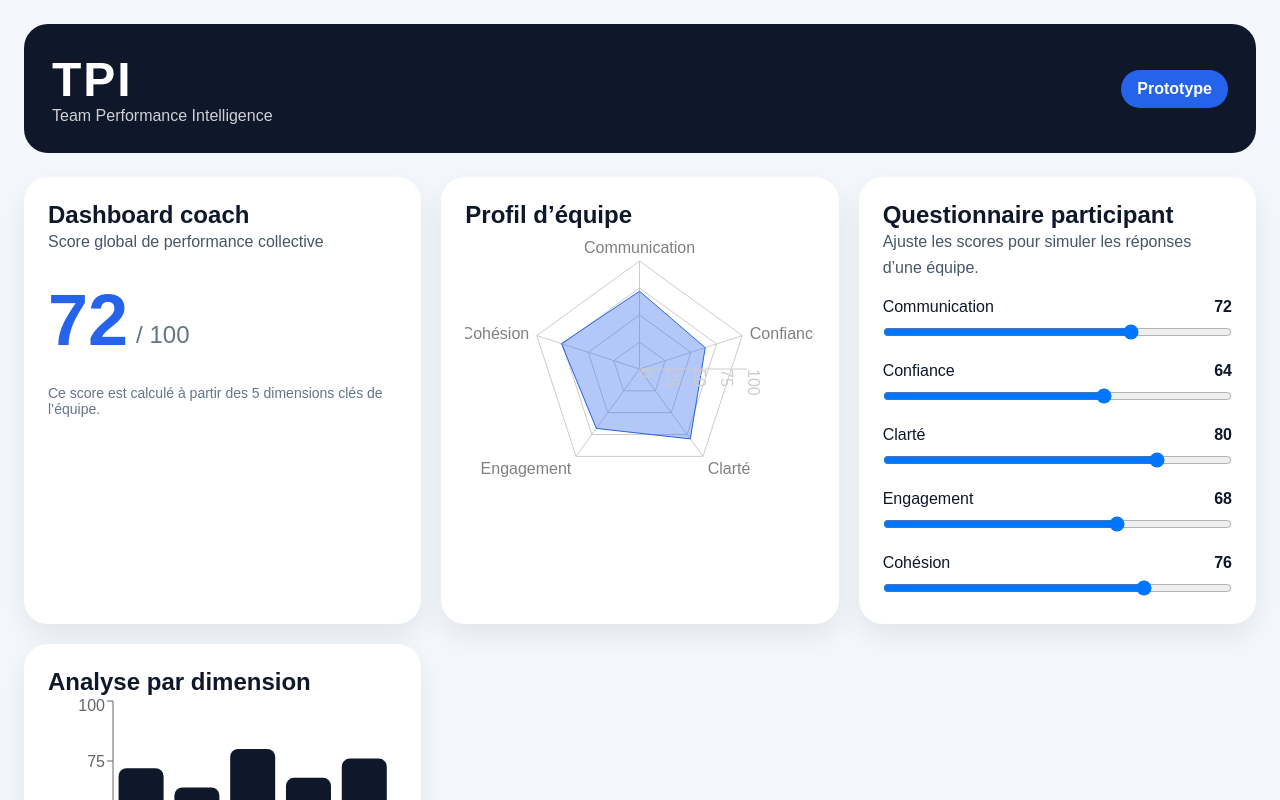
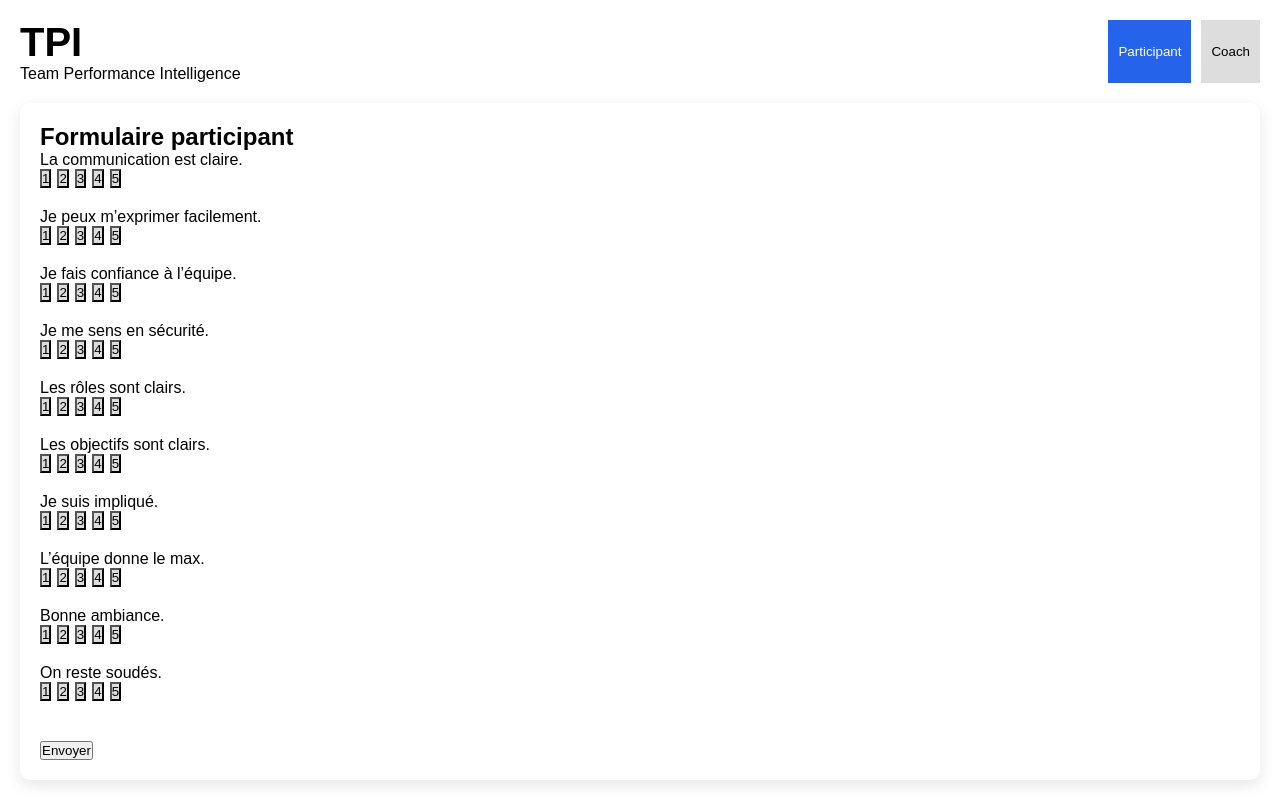
Before and after one commit to michelefritz09-cloud/tpi-app, a React (Vite) app: page / in a window 1280 px wide. Shown: the top 800 px of the page. Built offline with nearby package versions, Linux system fonts and the light colour scheme.

Commit message:
separate participant and coach views

```diff
--- a/src/App.jsx
+++ b/src/App.jsx
@@ -14,220 +14,159 @@ import {
 } from "recharts";
 import "./App.css";
 
-const dimensions = [
-  "Communication",
-  "Confiance",
-  "Clarté",
-  "Engagement",
-  "Cohésion",
+const questions = [
+  { id: 1, dimension: "Communication", text: "La communication est claire." },
+  { id: 2, dimension: "Communication", text: "Je peux m’exprimer facilement." },
+  { id: 3, dimension: "Confiance", text: "Je fais confiance à l’équipe." },
+  { id: 4, dimension: "Confiance", text: "Je me sens en sécurité." },
+  { id: 5, dimension: "Clarté", text: "Les rôles sont clairs." },
+  { id: 6, dimension: "Clarté", text: "Les objectifs sont clairs." },
+  { id: 7, dimension: "Engagement", text: "Je suis impliqué." },
+  { id: 8, dimension: "Engagement", text: "L’équipe donne le max." },
+  { id: 9, dimension: "Cohésion", text: "Bonne ambiance." },
+  { id: 10, dimension: "Cohésion", text: "On reste soudés." },
 ];
 
+const dimensions = ["Communication", "Confiance", "Clarté", "Engagement", "Cohésion"];
+
 export default function App() {
-  const [scores, setScores] = useState({
-    Communication: 72,
-    Confiance: 64,
-    Clarté: 80,
-    Engagement: 68,
-    Cohésion: 76,
-  });
+  const [view, setView] = useState("participant");
+  const [answers, setAnswers] = useState({});
+  const [submitted, setSubmitted] = useState(false);
 
-  const data = dimensions.map((name) => ({
-    dimension: name,
-    score: scores[name],
-  }));
+  const handleAnswer = (id, value) => {
+    setAnswers({ ...answers, [id]: Number(value) });
+  };
 
-  const average = Math.round(
-    Object.values(scores).reduce((a, b) => a + b, 0) / dimensions.length
-  );
-
-  const handleChange = (dimension, value) => {
-    setScores({
-      ...scores,
-      [dimension]: Number(value),
+  const calculateScores = () => {
+    return dimensions.map((dimension) => {
+      const related = questions.filter((q) => q.dimension === dimension);
+      const values = related.map((q) => answers[q.id] || 0);
+      const avg = values.reduce((a, b) => a + b, 0) / related.length;
+      return {
+        dimension,
+        score: Math.round((avg / 5) * 100),
+      };
     });
   };
+
+  const data = calculateScores();
+
+  const globalScore =
+    data.length > 0
+      ? Math.round(data.reduce((sum, item) => sum + item.score, 0) / data.length)
+      : 0;
 
   return (
     <div style={styles.page}>
       <header style={styles.header}>
         <div>
           <h1 style={styles.title}>TPI</h1>
-          <p style={styles.subtitle}>Team Performance Intelligence</p>
+          <p>Team Performance Intelligence</p>
         </div>
-        <div style={styles.badge}>Prototype</div>
+
+        <div style={styles.switch}>
+          <button
+            onClick={() => setView("participant")}
+            style={view === "participant" ? styles.activeBtn : styles.btn}
+          >
+            Participant
+          </button>
+          <button
+            onClick={() => setView("coach")}
+            style={view === "coach" ? styles.activeBtn : styles.btn}
+          >
+            Coach
+          </button>
+        </div>
       </header>
 
-      <main style={styles.grid}>
-        <section style={styles.card}>
-          <h2 style={styles.cardTitle}>Dashboard coach</h2>
-          <p style={styles.text}>
-            Score global de performance collective
-          </p>
+      {view === "participant" && (
+        <div style={styles.card}>
+          <h2>Formulaire participant</h2>
 
-          <div style={styles.scoreBox}>
-            <span style={styles.score}>{average}</span>
-            <span style={styles.scoreLabel}>/ 100</span>
+          {questions.map((q) => (
+            <div key={q.id} style={{ marginBottom: 20 }}>
+              <p>{q.text}</p>
+              {[1, 2, 3, 4, 5].map((val) => (
+                <button
+                  key={val}
+                  onClick={() => handleAnswer(q.id, val)}
+                  style={{
+                    marginRight: 6,
+                    background: answers[q.id] === val ? "#2563eb" : "#ddd",
+                    color: answers[q.id] === val ? "white" : "black",
+                  }}
+                >
+                  {val}
+                </button>
+              ))}
+            </div>
+          ))}
+
+          <button
+            onClick={() => setSubmitted(true)}
+            style={{ marginTop: 20 }}
+          >
+            Envoyer
+          </button>
+
+          {submitted && <p>Réponses envoyées ✅</p>}
+        </div>
+      )}
+
+      {view === "coach" && (
+        <div style={styles.grid}>
+          <div style={styles.card}>
+            <h2>Score global</h2>
+            <h1>{globalScore}/100</h1>
           </div>
 
-          <p style={styles.smallText}>
-            Ce score est calculé à partir des 5 dimensions clés de l’équipe.
-          </p>
-        </section>
-
-        <section style={styles.card}>
-          <h2 style={styles.cardTitle}>Profil d’équipe</h2>
-          <div style={{ width: "100%", height: 280 }}>
-            <ResponsiveContainer>
+          <div style={styles.card}>
+            <h2>Radar</h2>
+            <ResponsiveContainer width="100%" height={250}>
               <RadarChart data={data}>
                 <PolarGrid />
                 <PolarAngleAxis dataKey="dimension" />
                 <PolarRadiusAxis domain={[0, 100]} />
-                <Radar
-                  name="Score"
-                  dataKey="score"
-                  stroke="#2563eb"
-                  fill="#2563eb"
-                  fillOpacity={0.35}
-                />
+                <Radar dataKey="score" fill="#2563eb" />
               </RadarChart>
             </ResponsiveContainer>
           </div>
-        </section>
 
-        <section style={styles.card}>
-          <h2 style={styles.cardTitle}>Questionnaire participant</h2>
-          <p style={styles.text}>
-            Ajuste les scores pour simuler les réponses d’une équipe.
-          </p>
-
-          {dimensions.map((dimension) => (
-            <div key={dimension} style={styles.sliderBlock}>
-              <div style={styles.sliderHeader}>
-                <span>{dimension}</span>
-                <strong>{scores[dimension]}</strong>
-              </div>
-              <input
-                type="range"
-                min="0"
-                max="100"
-                value={scores[dimension]}
-                onChange={(e) => handleChange(dimension, e.target.value)}
-                style={{ width: "100%" }}
-              />
-            </div>
-          ))}
-        </section>
-
-        <section style={styles.card}>
-          <h2 style={styles.cardTitle}>Analyse par dimension</h2>
-          <div style={{ width: "100%", height: 280 }}>
-            <ResponsiveContainer>
+          <div style={styles.card}>
+            <h2>Barres</h2>
+            <ResponsiveContainer width="100%" height={250}>
               <BarChart data={data}>
                 <XAxis dataKey="dimension" />
-                <YAxis domain={[0, 100]} />
+                <YAxis />
                 <Tooltip />
-                <Bar dataKey="score" fill="#0f172a" radius={[8, 8, 0, 0]} />
+                <Bar dataKey="score" fill="#0f172a" />
               </BarChart>
             </ResponsiveContainer>
           </div>
-        </section>
-
-        <section style={{ ...styles.card, ...styles.full }}>
-          <h2 style={styles.cardTitle}>Brief IA</h2>
-          <p style={styles.text}>
-            L’équipe présente un niveau global de <strong>{average}/100</strong>.
-            Les points forts semblent être la clarté et la cohésion. La priorité
-            d’amélioration pourrait être la confiance et l’engagement, avec un
-            travail sur les rituels d’équipe, les feedbacks réguliers et la
-            clarification des rôles.
-          </p>
-        </section>
-      </main>
+        </div>
+      )}
     </div>
   );
 }
 
 const styles = {
-  page: {
-    minHeight: "100vh",
-    background: "#f4f7fb",
-    color: "#0f172a",
-    fontFamily: "Arial, sans-serif",
-    padding: 24,
-  },
+  page: { padding: 20, fontFamily: "Arial" },
   header: {
-    background: "#0f172a",
-    color: "white",
-    borderRadius: 24,
-    padding: 28,
-    marginBottom: 24,
     display: "flex",
     justifyContent: "space-between",
-    alignItems: "center",
+    marginBottom: 20,
   },
-  title: {
-    fontSize: 48,
-    margin: 0,
-    letterSpacing: 2,
-  },
-  subtitle: {
-    margin: 0,
-    opacity: 0.8,
-  },
-  badge: {
-    background: "#2563eb",
-    padding: "10px 16px",
-    borderRadius: 999,
-    fontWeight: "bold",
-  },
-  grid: {
-    display: "grid",
-    gridTemplateColumns: "repeat(auto-fit, minmax(320px, 1fr))",
-    gap: 20,
-  },
+  title: { fontSize: 40, margin: 0 },
+  switch: { display: "flex", gap: 10 },
+  btn: { padding: 10, background: "#ddd", border: "none" },
+  activeBtn: { padding: 10, background: "#2563eb", color: "white", border: "none" },
+  grid: { display: "grid", gap: 20 },
   card: {
     background: "white",
-    borderRadius: 24,
-    padding: 24,
-    boxShadow: "0 12px 30px rgba(15, 23, 42, 0.08)",
-  },
-  full: {
-    gridColumn: "1 / -1",
-  },
-  cardTitle: {
-    marginTop: 0,
-    fontSize: 24,
-  },
-  text: {
-    lineHeight: 1.6,
-    color: "#475569",
-  },
-  smallText: {
-    color: "#64748b",
-    fontSize: 14,
-  },
-  scoreBox: {
-    display: "flex",
-    alignItems: "flex-end",
-    gap: 8,
-    margin: "24px 0",
-  },
-  score: {
-    fontSize: 72,
-    fontWeight: "bold",
-    color: "#2563eb",
-  },
-  scoreLabel: {
-    fontSize: 24,
-    color: "#64748b",
-    marginBottom: 12,
-  },
-  sliderBlock: {
-    marginTop: 18,
-  },
-  sliderHeader: {
-    display: "flex",
-    justifyContent: "space-between",
-    marginBottom: 8,
+    padding: 20,
+    borderRadius: 10,
+    boxShadow: "0 5px 15px rgba(0,0,0,0.1)",
   },
 };
```
Also changed, not shown: src/AppSansFormulaire.jsx (added, +233 -0 lines), src/AppFormulaire.jsx (renamed from src/App2.jsx).
